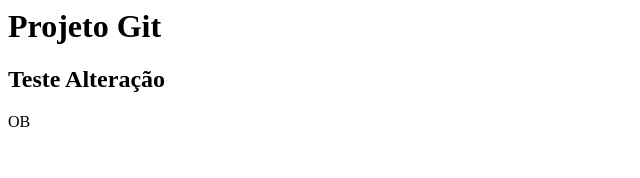
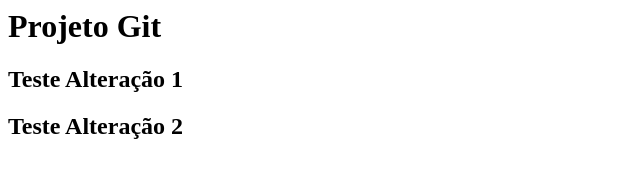
Before and after one commit to rsanto0/curso-git, a plain HTML site: page index.html in a window 1280 px wide. Shown: the whole page, without its empty margins (0-640 px from the left). Drawn offline with Linux system fonts and the light colour scheme.

Commit message:
Testando processo de merge

```diff
--- a/index.html
+++ b/index.html
@@ -4,6 +4,7 @@
     </head>
     <body>
         <h1>Projeto Git</h1>
-	<h2>Teste Alteração</h2>OB
+	<h2>Teste Alteração 1 </h2>
+	<h2>Teste Alteração 2</h2>
     </body>
 </html>
```
